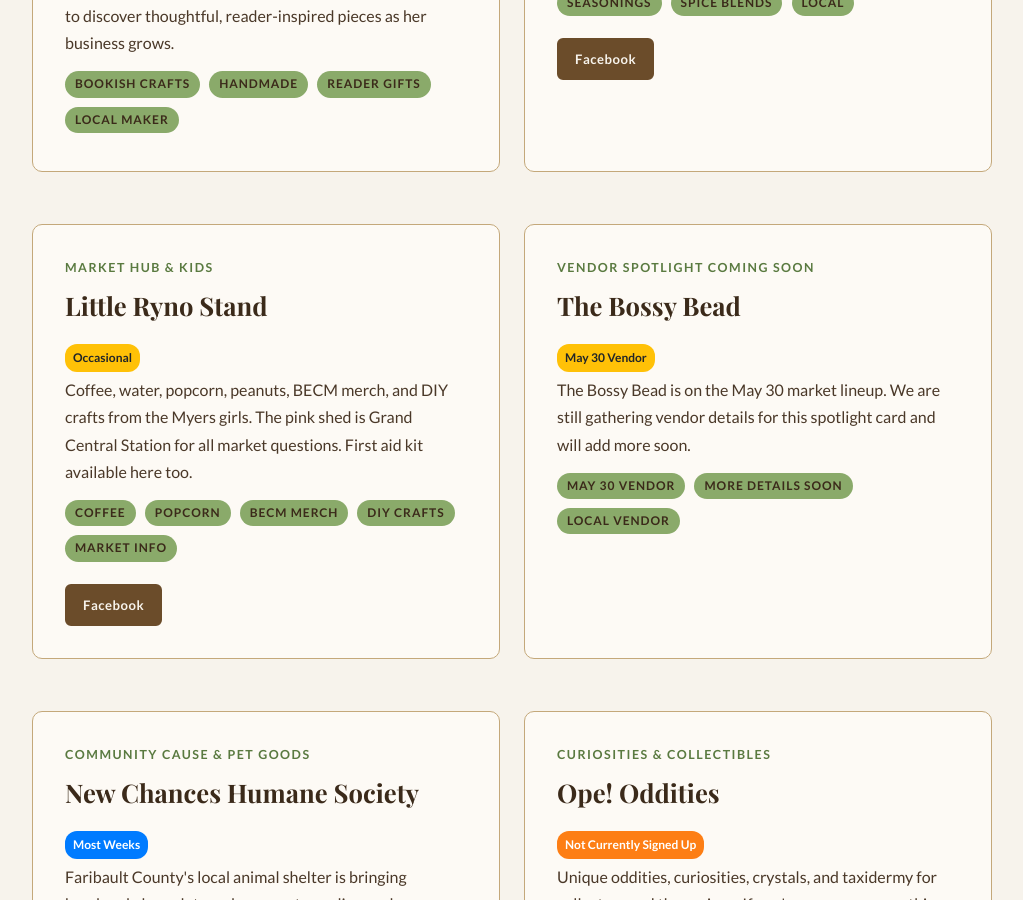
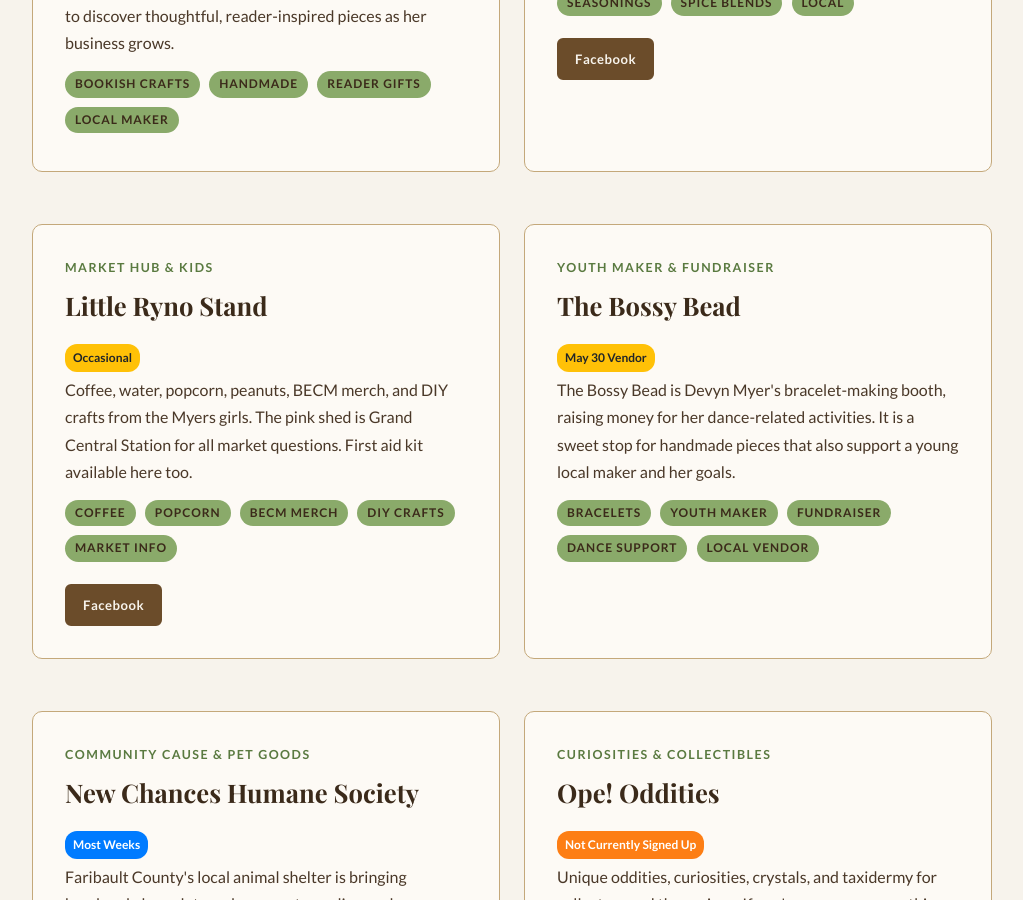
Before and after one commit to blueearthcommunitymarket/blueearthcommunitymarket.github.io, a Jekyll site: the page built from vendor-spotlight/index.html, in a window 1280 px wide and 900 px high, scrolled down 5584 px. Shown: the whole window, without its empty margins (128-1151 px from the left). Built offline with Jekyll 4.4.1, drawn with Linux system fonts in a browser that asks for light colours; some web fonts are replaced.

Commit message:
Update Bossy Bead spotlight details

```diff
--- a/vendor-spotlight/index.html
+++ b/vendor-spotlight/index.html
@@ -499,15 +499,17 @@
 
         <!-- The Bossy Bead -->
         <div class="card">
-            <div class="section-label">Vendor Spotlight Coming Soon</div>
+            <div class="section-label">Youth Maker &amp; Fundraiser</div>
             <h2>The Bossy Bead</h2>
             <div class="market-frequency">
                 <span class="frequency-badge freq-occasional">May 30 Vendor</span>
             </div>
-            <p>The Bossy Bead is on the May 30 market lineup. We are still gathering vendor details for this spotlight card and will add more soon.</p>
+            <p>The Bossy Bead is Devyn Myer's bracelet-making booth, raising money for her dance-related activities. It is a sweet stop for handmade pieces that also support a young local maker and her goals.</p>
             <div class="pills" style="margin-top: 12px;">
-                <span class="tag">May 30 Vendor</span>
-                <span class="tag">More Details Soon</span>
+                <span class="tag">Bracelets</span>
+                <span class="tag">Youth Maker</span>
+                <span class="tag">Fundraiser</span>
+                <span class="tag">Dance Support</span>
                 <span class="tag">Local Vendor</span>
             </div>
         </div>
```
